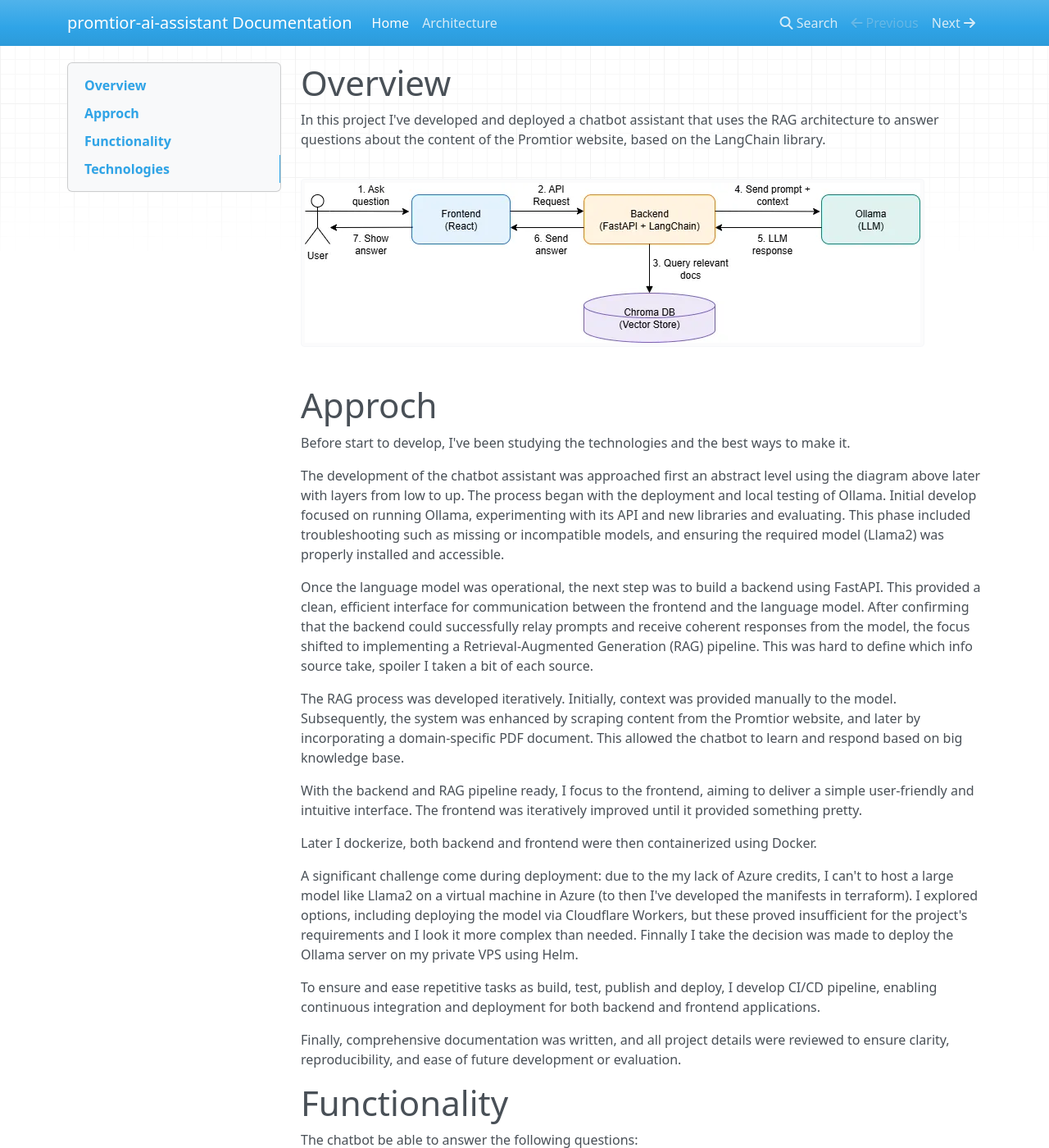
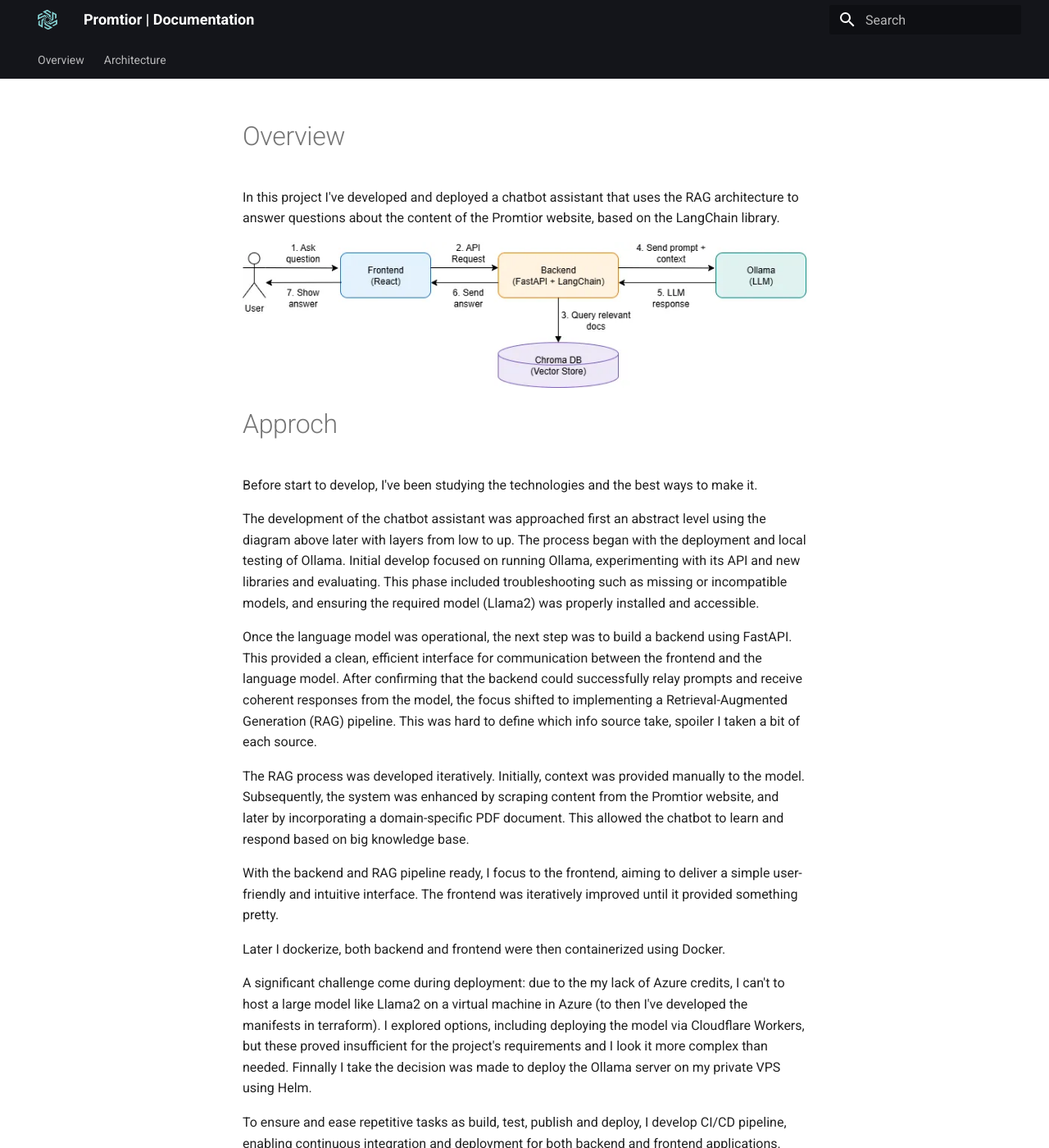
Before and after one commit to xlmriosx/promtior-ai-assistant, an MkDocs documentation site: the page built from docs/docs/index.md, in a window 1280 px wide and 1400 px high. Shown: the whole window at 82% size. Built offline with MkDocs 1.6.1 and Material for MkDocs 9.7.7, drawn with Linux system fonts in a browser that asks for light colours; nearby versions of some CDN libraries; some of the changed text lies outside the part shown.

Commit message:
doc: add logo, new theme

```diff
--- a/docs/mkdocs.yml
+++ b/docs/mkdocs.yml
@@ -1,5 +1,28 @@
-site_name: promtior-ai-assistant Documentation
+site_name: Promtior | Documentation
+site_description: promtior-ai-assistant Documentation
+site_url: https://github.com/xlmriosx/promtior-ai-assistant
+
+theme:
+  name: material
+  logo: assets/logo.png
+  favicon: assets/logo.png
+  palette:
+    scheme: default
+    primary: black
+    accent: blue
+    toggle:
+      icon: material/weather-night
+      name: Switch to dark mode
+  features:
+    - navigation.tabs
+    - navigation.top
+    - content.code.annotate
+    - content.code.copy
+
+plugins:
+  - search
+  - blog
 
 nav:
-  - Home: index.md
+  - Overview: overview.md
   - Architecture: architecture.md
```
Also changed, not shown: docs/docs/assets/logo.png (added).
